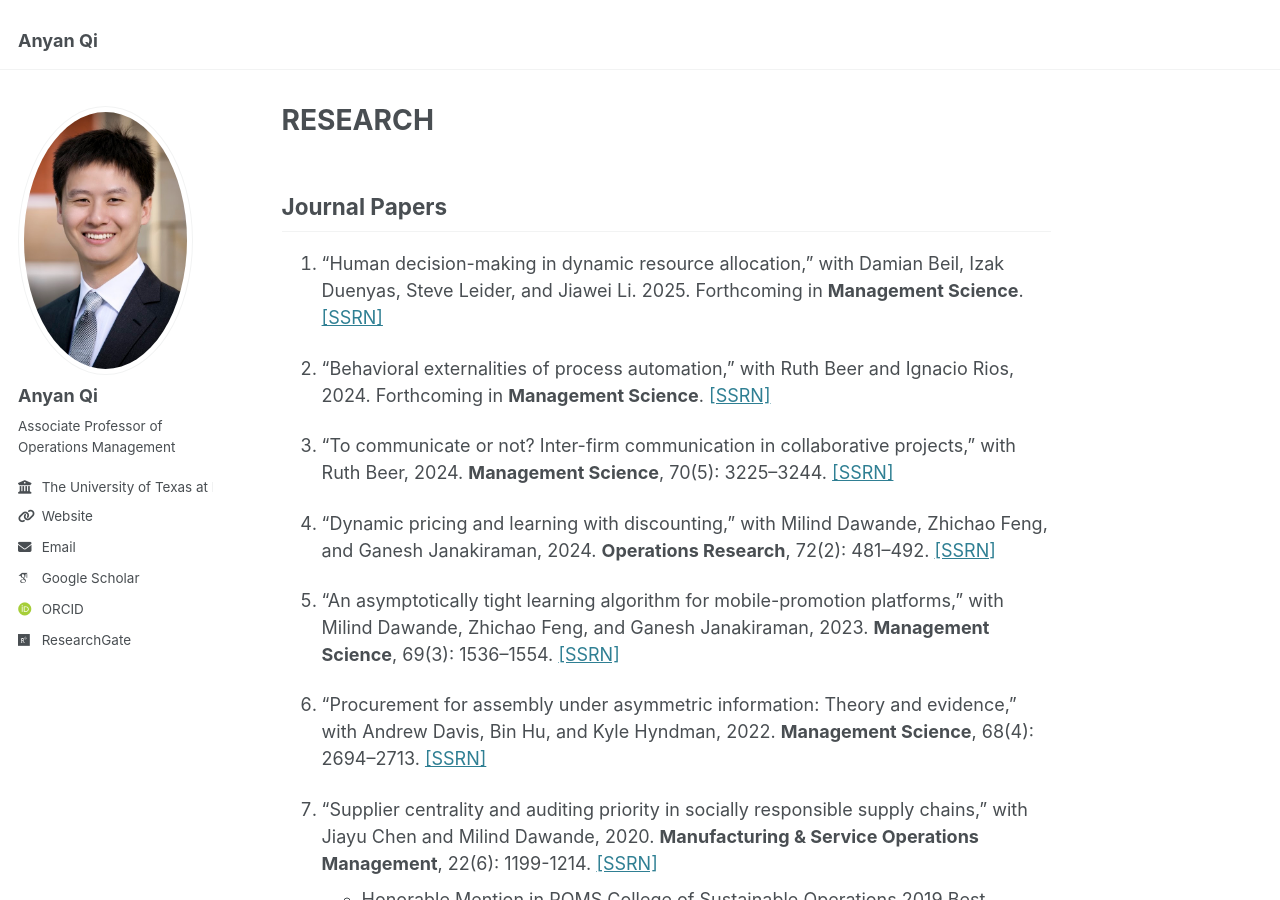
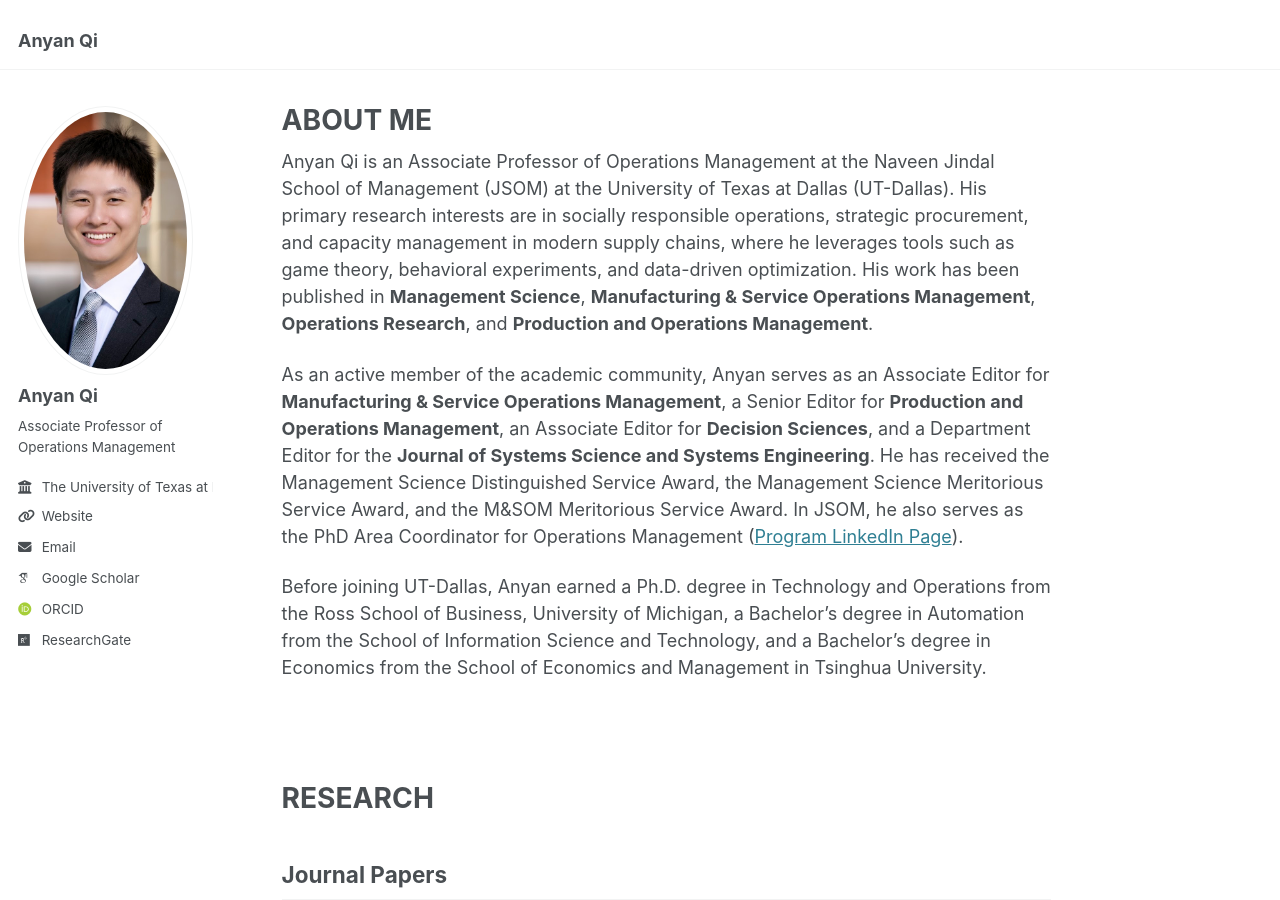
Before and after one commit to qi-anyan/qi-anyan.github.io, a Jekyll site: the page built from _pages/about.md, in a window 1280 px wide and 900 px high. Built offline with Jekyll 4.4.1, drawn with Linux system fonts in a browser that asks for light colours; some web fonts are replaced.

Commit message:
Initial commit

```diff
--- a/_pages/about.md
+++ b/_pages/about.md
@@ -1,13 +1,22 @@
 ---
 permalink: /
-title: "RESEARCH"
+title: "ABOUT ME"
 author_profile: true
 redirect_from:
   - /about/
   - /about.html
 ---
 
+Anyan Qi is an Associate Professor of Operations Management at the Naveen Jindal School of Management (JSOM) at the University of Texas at Dallas (UT-Dallas). His primary research interests are in socially responsible operations, strategic procurement, and capacity management in modern supply chains, where he leverages tools such as game theory, behavioral experiments, and data-driven optimization. His work has been published in **Management Science**, **Manufacturing & Service Operations Management**, **Operations Research**, and **Production and Operations Management**.
 
+As an active member of the academic community, Anyan serves as an Associate Editor for **Manufacturing & Service Operations Management**, a Senior Editor for **Production and Operations Management**, an Associate Editor for **Decision Sciences**, and a Department Editor for the **Journal of Systems Science and Systems Engineering**. He has received the Management Science Distinguished Service Award, the Management Science Meritorious Service Award, and the M&SOM Meritorious Service Award. In JSOM, he also serves as the PhD Area Coordinator for Operations Management ([Program LinkedIn Page](https://www.linkedin.com/company/jsom-operations-management-phd-program/?viewAsMember=true)).
+
+Before joining UT-Dallas, Anyan earned a Ph.D. degree in Technology and Operations from the Ross School of Business, University of Michigan, a Bachelor’s degree in Automation from the School of Information Science and Technology, and a Bachelor’s degree in Economics from the School of Economics and Management in Tsinghua University.
+
+<br><br>
+
+RESEARCH
+======
 
 Journal Papers
 ------
```
